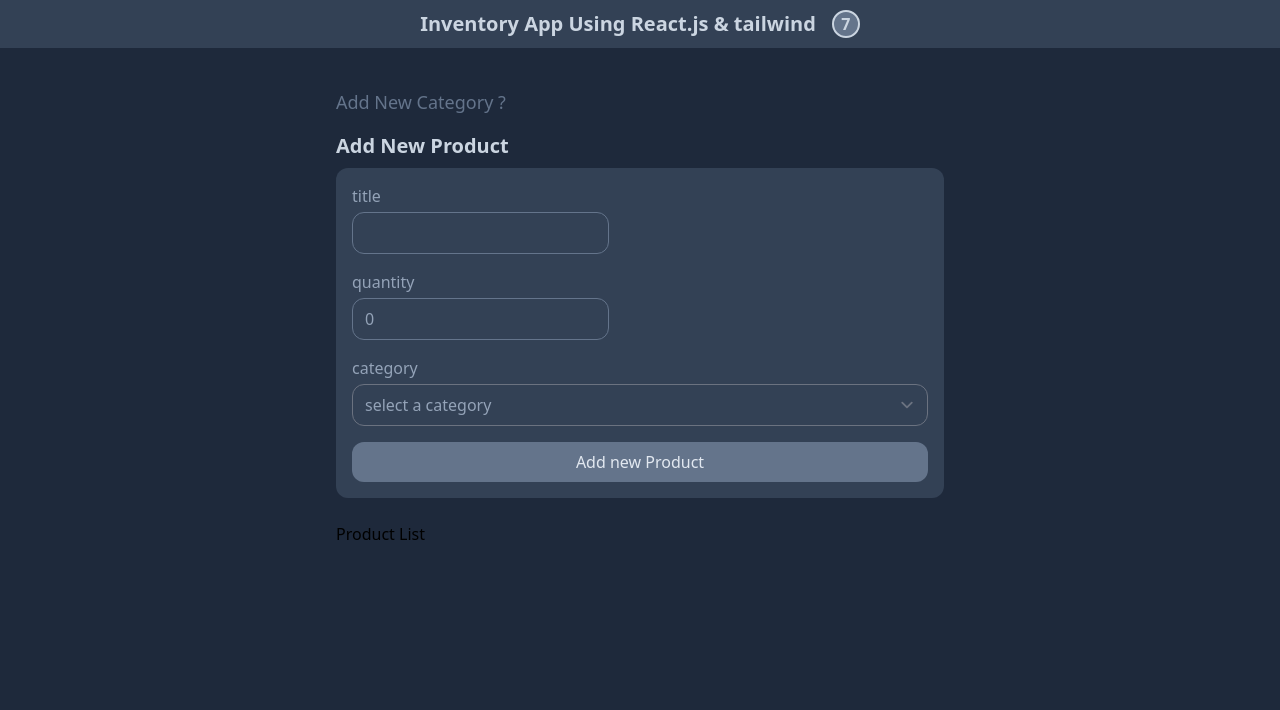
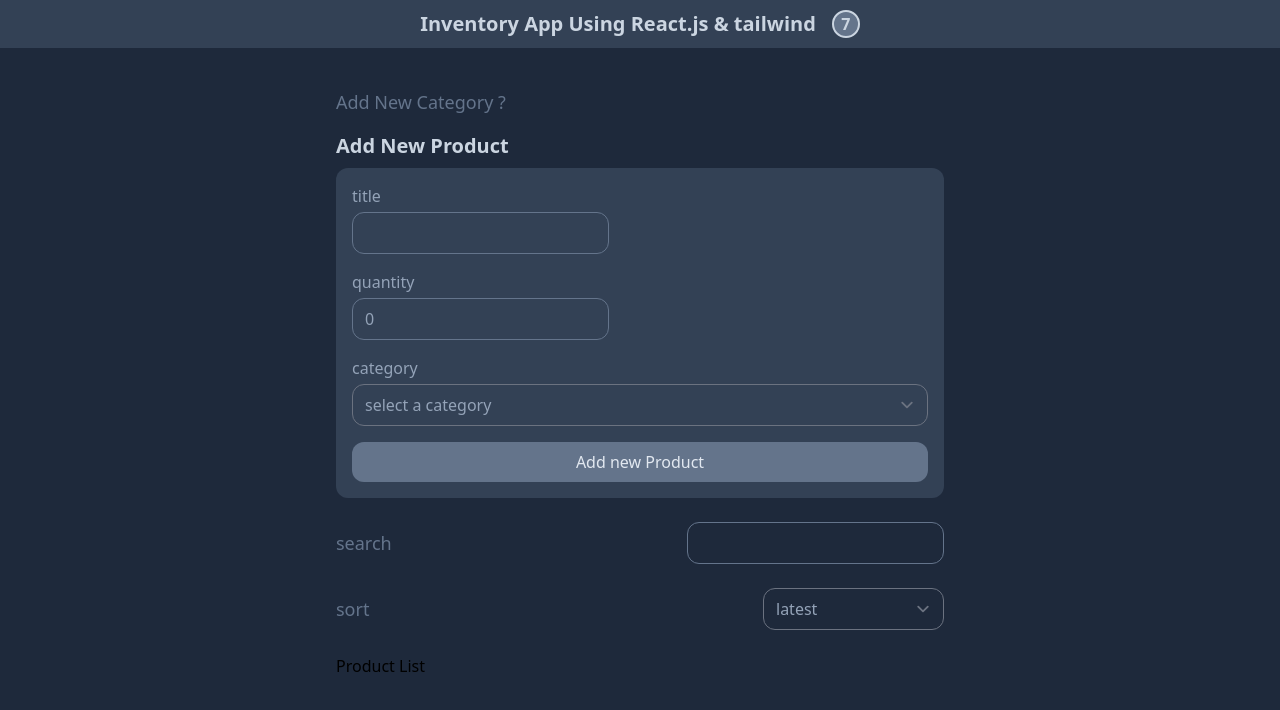
Before and after one commit to MahlaParvaz/inventory-react, a React (Vite) app: page / in a window 1280 px wide. Shown: the top 710 px of the page. Built offline with nearby package versions, Linux system fonts and the light colour scheme.

Commit message:
feat: sort and search products

```diff
--- a/src/App.jsx
+++ b/src/App.jsx
@@ -1,14 +1,44 @@
-import { useState } from 'react';
+import { useEffect, useState } from 'react';
 import './App.css';
 import CategoryForm from './components/Category';
 import NavBar from './components/NavBar';
 import ProductsForm from './components/ProductsForm';
 import ProductsList from './components/ProductsList';
+import FilteredProducts from './components/FilteredProducts';
 
 function App() {
   const [categories, setCategories] = useState([]);
   const [products, setProducts] = useState([]);
+  const [filteredProducts, setFilteredProducts] = useState([]);
+  const [sort, setSort] = useState('latest');
+  const [search, setSearch] = useState('');
+  useEffect(() => {
+    let result = products;
+    result = filteredSearchTitle(result);
+    result = sortDate(result);
+    setFilteredProducts(result);
+  }, [products, sort, search]);
 
+  const sortHandler = (e) => {
+    setSort(e.target.value);
+  };
+
+  const searchHandler = (e) => {
+    setSearch(e.target.value.trim().toLowerCase());
+  };
+  const filteredSearchTitle = (array) => {
+    return array.filter((p) => p.title.toLowerCase().includes(search));
+  };
+  const sortDate = (array) => {
+    let sortedProducts = [...array];
+    return sortedProducts.sort((a, b) => {
+      if (sort === 'latest') {
+        return new Date(a.createdAt) > new Date(b.createdAt) ? -1 : 1;
+      } else if (sort === 'earliest') {
+        return new Date(a.createdAt) > new Date(b.createdAt) ? 1 : -1;
+      }
+    });
+  };
   return (
     <div>
       <div className="bg-slate-800 min-h-screen">
@@ -16,8 +46,14 @@
         <div className="container max-w-screen-sm mx-auto p-4">
           <CategoryForm setCategories={setCategories} />
           <ProductsForm categories={categories} setProducts={setProducts} />
+          <FilteredProducts
+            sort={sort}
+            search={search}
+            onSort={sortHandler}
+            onSearch={searchHandler}
+          />
           <ProductsList
-            products={products}
+            products={filteredProducts}
             setProducts={setProducts}
             categories={categories}
           />
--- /dev/null
+++ b/src/components/FilteredProducts.jsx
@@ -0,0 +1,45 @@
+import { useEffect, useState } from 'react';
+
+const FilteredProducts = ({ sort, search, onSort, onSearch }) => {
+  return (
+    <div>
+      <div className="flex items-center justify-between mb-6">
+        <label htmlFor="search-input" className="text-slate-500 text-lg">
+          search
+        </label>
+        <input
+          type="text"
+          name="search-input"
+          id="search-input"
+          className="bg-transparent rounded-xl border border-slate-500 text-slate-400"
+          value={search}
+          onChange={onSearch}
+        />
+      </div>
+      <div className="flex items-center justify-between mb-6">
+        <label htmlFor="sort-products" className="text-slate-500 text-lg">
+          sort
+        </label>
+        <select
+          name="sort-products"
+          id="sort-products"
+          className="bg-transparent text-slate-400 rounded-xl"
+          value={sort}
+          onChange={onSort}
+        >
+          <option className="bg-slate-500 text-slate-300" value="">
+            select a category
+          </option>
+          <option className="bg-slate-500 text-slate-300" value="latest">
+            latest
+          </option>
+          <option className="bg-slate-500 text-slate-300" value="earliest">
+            earliest
+          </option>
+        </select>
+      </div>
+    </div>
+  );
+};
+
+export default FilteredProducts;
```
